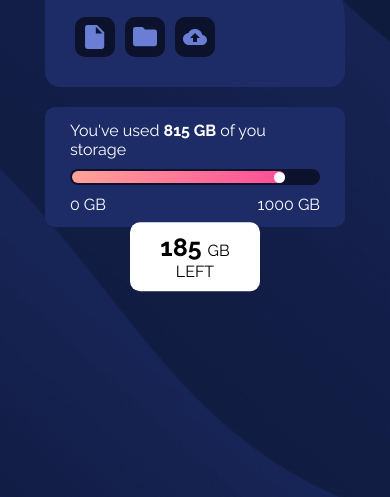
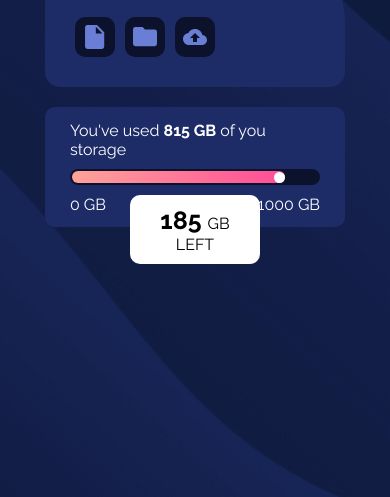
Before and after one commit to iyke-e/fylo-data-storage-component, a plain HTML site: page index.html in a window 390 px wide. Shown: the part 347-844 px from the top of the page. Drawn offline with Linux system fonts and the light colour scheme.

Commit message:
Update style.css

```diff
--- a/style.css
+++ b/style.css
@@ -157,8 +157,10 @@ body {
     body {
         background-image: url(images/bg-mobile.png);
         background-size: cover;
+        min-height: 100%;
     }
     .main {
+        padding: 30px;
         flex-direction: column;
         align-items: flex-start;
     }
@@ -174,7 +176,7 @@ body {
     }
     .top-text .gb {
         position: absolute;
-        transform: translateY(170%);
+        transform: translateY(90px);
         border-radius: 10px;
     }
     .gb::before {
```
